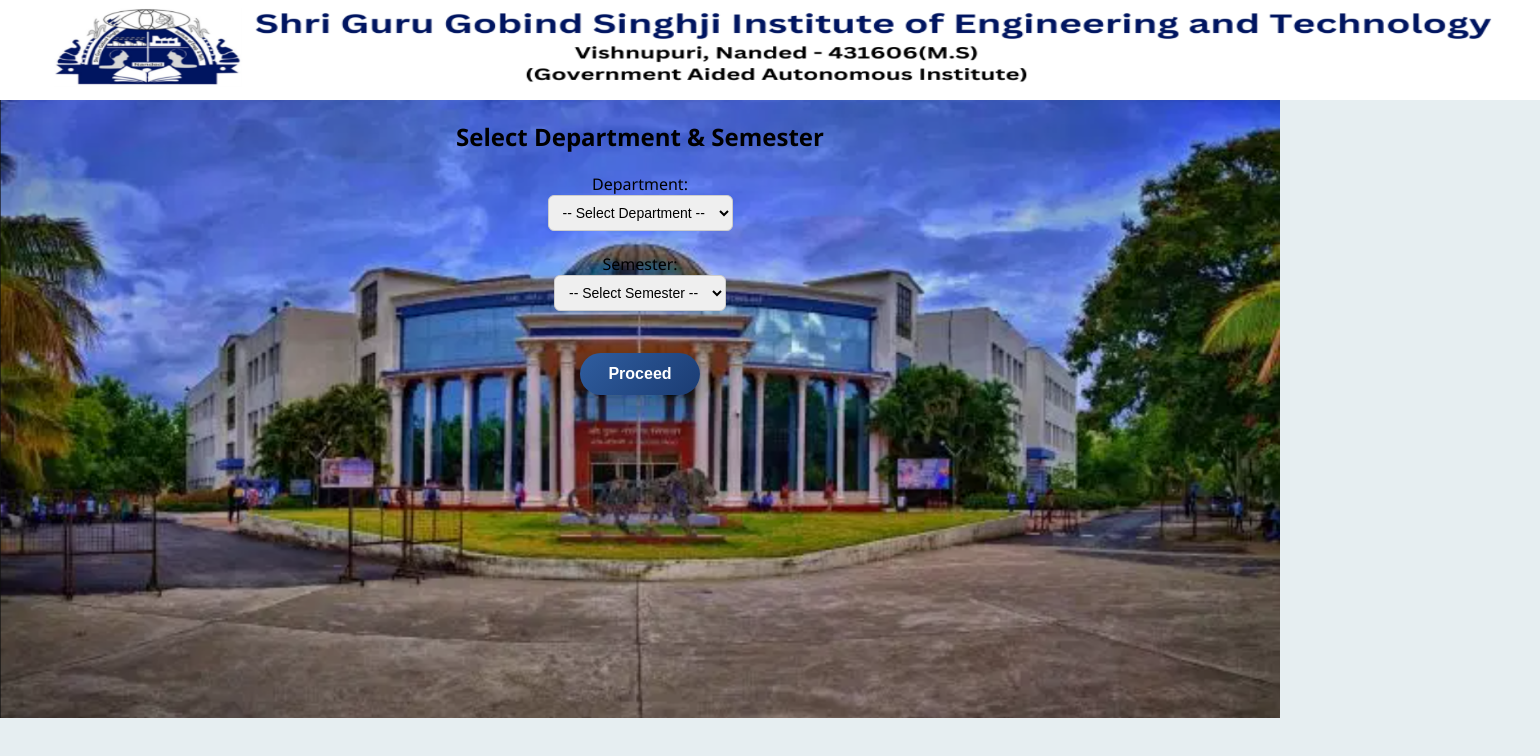
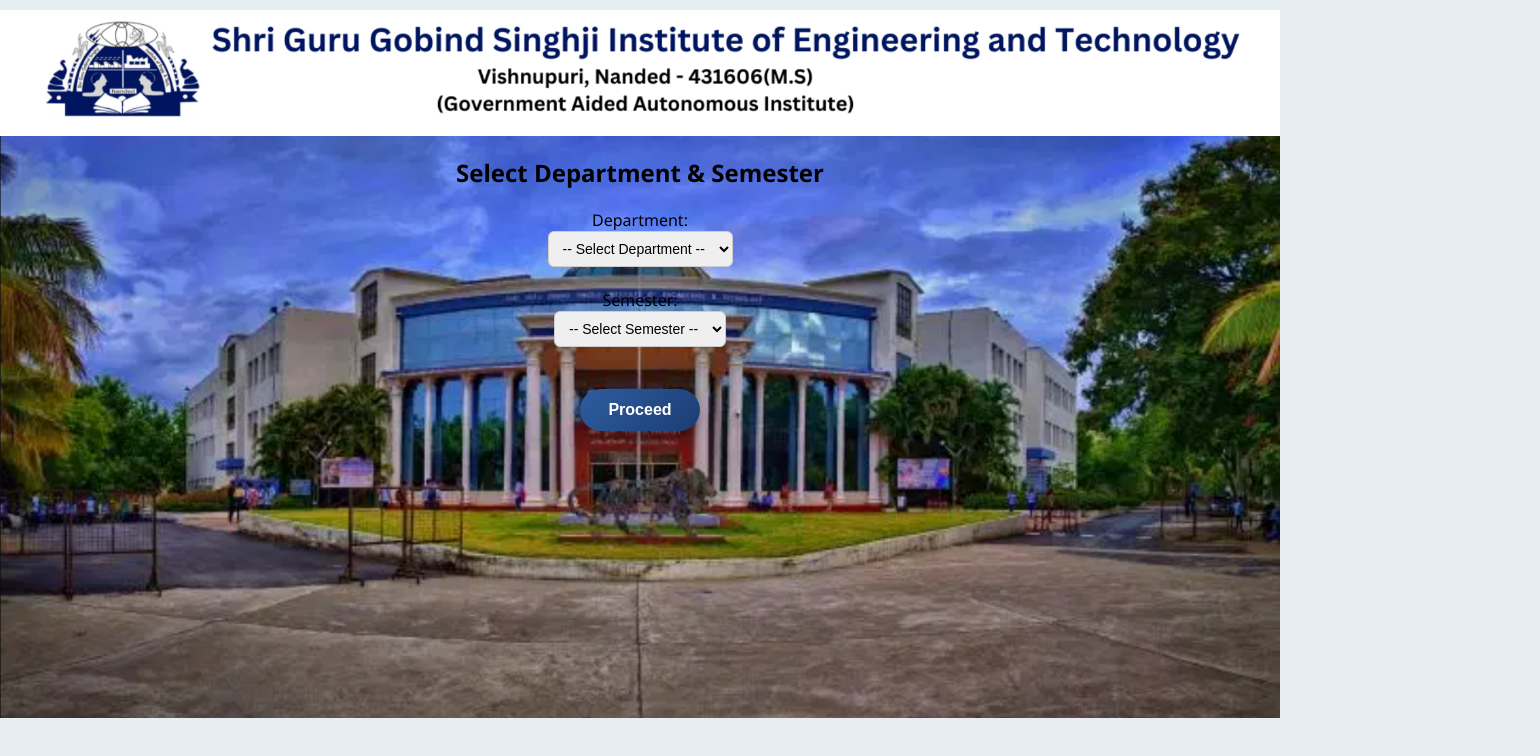
Before and after one commit to basweshwarmanas/cgpa-calculator, a plain HTML site: page index.html in a window 1280 px wide. Shown: the whole page, 1540 px wide, since content can reach past the window. Drawn offline with Linux system fonts and the light colour scheme.

Commit message:
Add files via upload

```diff
--- a/index.html
+++ b/index.html
@@ -3,10 +3,12 @@
 <head>
     <title>Select Department & Semester</title>
     <link rel="stylesheet" href="style.css">
+    <meta name="viewport" content="width=device-width, initial-scale=1.0">
+
 </head>
 
 <body>
-     <img src = "sggslogo.png" alt="SGGS Logo" width="1540" height="100" style="display: block; margin: auto;">
+     <img src="sggslogo.png" class="logo">
 
 <h2>Select Department & Semester</h2>
 
--- a/style.css
+++ b/style.css
@@ -17,13 +17,12 @@
 
 /* Table card style */
 table {
+    width: 95%;
     margin: 20px auto;
     border-collapse: collapse;
     background: rgba(255, 255, 255, 0.95);
-    border-radius: 12px;
-    overflow: hidden;
-    box-shadow: 0 12px 30px rgba(0, 0, 0, 0.2);
 }
+
 
 /* Header */
 th {
@@ -139,3 +138,9 @@
         opacity: 1;
     }
 }
+.logo {
+    max-width: 100%;
+    height: auto;
+    display: block;
+    margin: 10px auto;
+}
```
Also changed, not shown: sgpa.html (+2 -0 lines).
